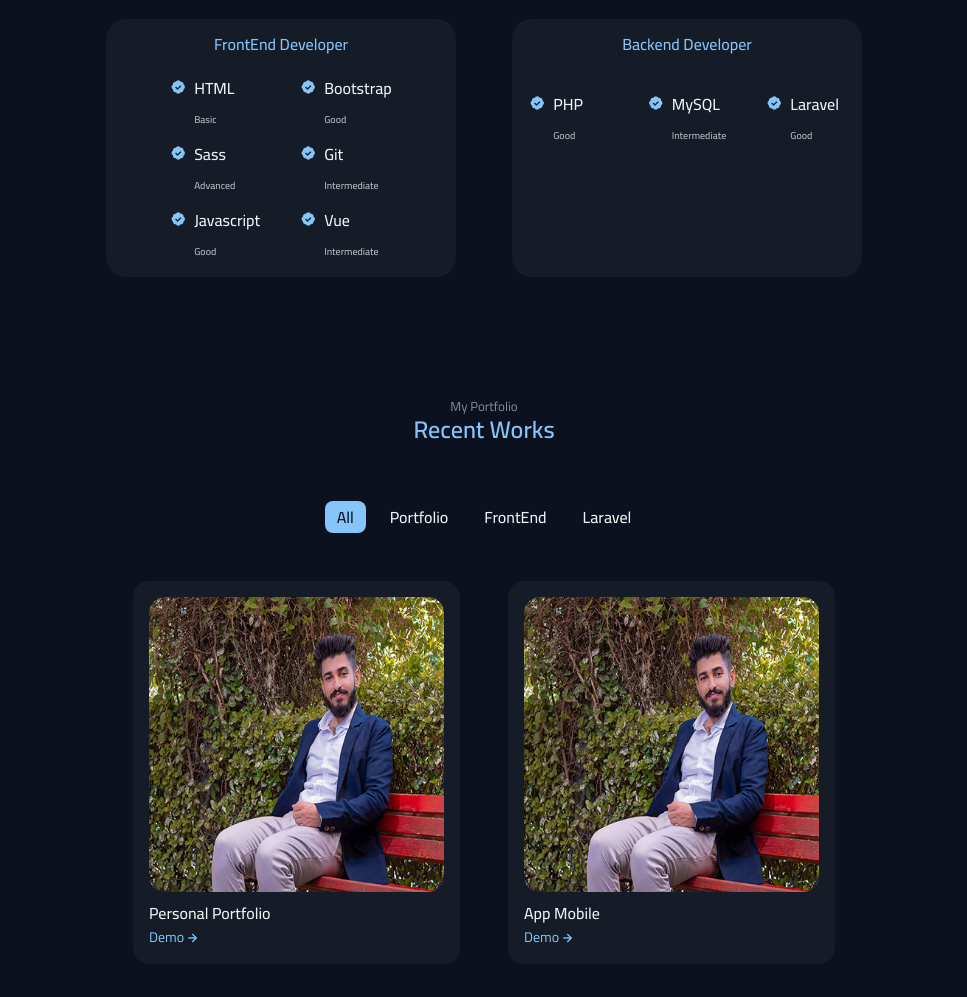
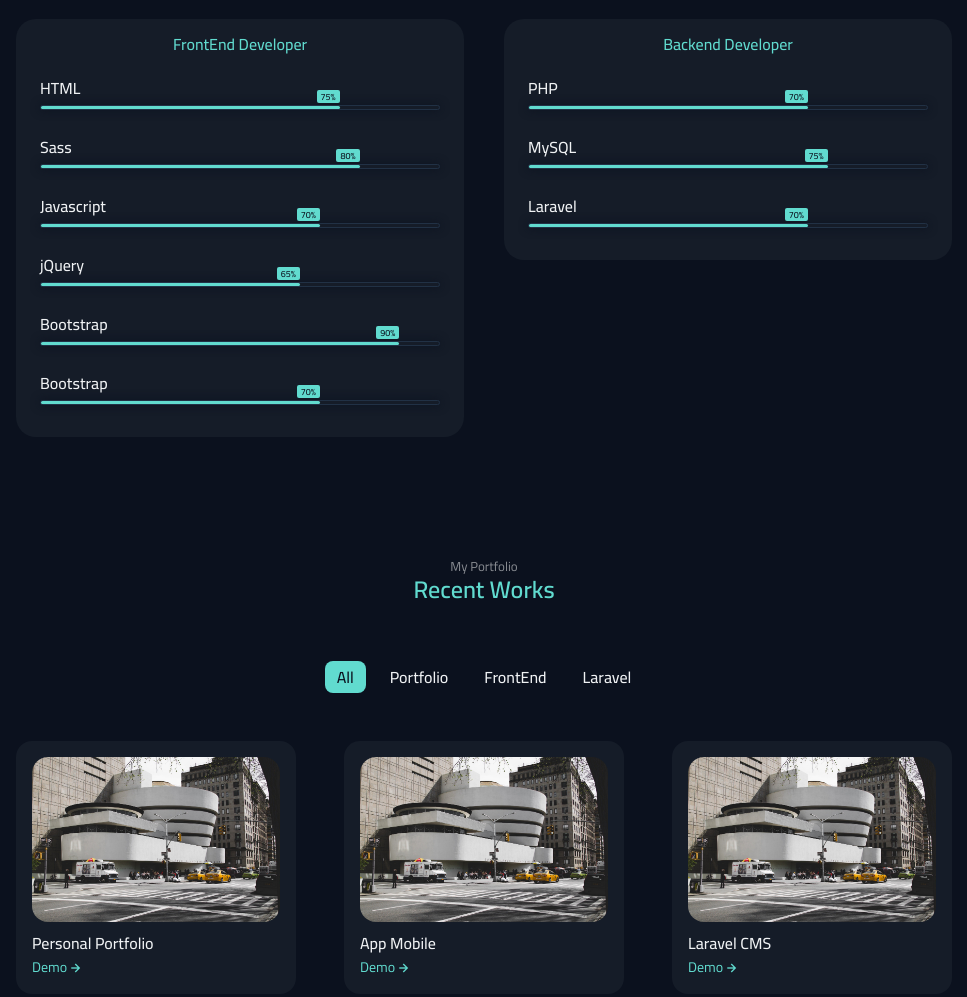
Before and after one commit to Anwar-Barakat/My-Personal-Prtfolio, a plain HTML site: page index.html in a window 1280 px wide. Shown: the part 1522-2519 px from the top of the page, without its empty margins (156-1123 px from the left). Drawn offline with nearby package versions, Linux system fonts and the light colour scheme.

Commit message:
add progress bar to skills section

```diff
--- a/css/main.scss
+++ b/css/main.scss
@@ -11,12 +11,12 @@
         --pink     : hsl(356,66%,75%)
         --teal     : hsl(174,63%,62%)
     */
-    --first-hue: 207;
-    --sat: 90%;
-    --lig: 75%;
+    --first-hue: 174;
+    --sat: 63%;
+    --lig: 62%;
     --second-hue: 219;
     --first-color: hsl(var(--first-hue), var(--sat), var(--lig));
-    --first-color-alt: hsl(var(--first-hue), var(--sat), 71%);
+    --first-color-alt: hsl(var(--first-hue), var(--sat), 58%);
     /*-4%*/
     --title-color: hsl(var(--second-hue), 15%, 95%);
     --text-color: hsl(var(--second-hue), 8%, 75%);
@@ -431,6 +431,7 @@ body.light-theme {
         padding-top: 1rem;
         padding-bottom: 1rem;
         border-radius: 1.25rem;
+        height: fit-content;
         .skills__title {
             font-size: var(--normal-font-size);
             font-weight: var(--font-medium);
@@ -439,15 +440,16 @@ body.light-theme {
             margin-bottom: 1.5rem;
         }
         .skill__box {
+            padding: 0 1.5rem 1rem;
             display: flex;
-            justify-content: center;
-            column-gap: 2.5rem;
+            flex-direction: column;
             .skill__group {
                 display: grid;
                 align-content: flex-start;
-                row-gap: 1rem;
+                row-gap: 1.75rem;
                 .skill__data {
                     display: flex;
+                    flex-direction: column;
                     column-gap: 0.5rem;
                     .bxs-badge-check {
                         font-size: 1rem;
@@ -461,13 +463,37 @@ body.light-theme {
                     .skills_level {
                         font-size: var(--tiny-font-size);
                         font-weight: var(--font-medium);
+                        width: 100%;
+                        height: 5px;
+                        border: 1px solid rgba(33, 49, 69, 1);
+                        border-radius: 4px;
+                        box-shadow: 0 0 10px var(--body-color);
+                        position: relative;
+                        .skills_level-progress {
+                            background-color: var(--first-color);
+                            border-radius: 4px;
+                            height: 3px;
+                            position: absolute;
+                            top: 0;
+                            left: 0.2px;
+                            width: 0%;
+                            opacity: 0;
+                            transition: 1s ease-in-out;
+                            span {
+                                position: absolute;
+                                right: 0;
+                                top: -1rem;
+                                background: var(--first-color);
+                                color: var(--body-color);
+                                padding: 0px 4px;
+                                border-radius: 2px;
+                                font-size: 9px;
+                                opacity: 0;
+                                transition: 1s ease-in-out;
+                            }
+                        }
                     }
                 }
-            }
-            .second {
-                grid-template-columns: repeat(3, 1fr);
-                column-gap: 2.5rem;
-                padding: 1rem;
             }
         }
     }
@@ -499,6 +525,7 @@ body.light-theme {
     }
     .work__container {
         padding-top: 1rem;
+        grid-template-columns: repeat(auto-fill, minmax(250px, 1fr));
         .work__card {
             background-color: var(--container-color);
             padding: 1rem;
@@ -695,6 +722,9 @@ body.light-theme {
     &::-webkit-scrollbar-thumb:hover {
         background-color: hsl(var(--second-hue), 8%, 44%);
     }
+    .skills_level {
+        border: 1px solid var(--text-color-light) !important;
+    }
 }
 
 // *============================= End Light Theme  ========================
@@ -702,7 +732,7 @@ body.light-theme {
 // *=======================================================================
 // *============================= Start Responsive   ======================
 // small devices  :
-@media screen and(max-width:320px) {
+@media screen and(max-width:300px) {
     .nav__menu {
         padding: 0.6rem 1rem !important;
     }
@@ -727,7 +757,6 @@ body.light-theme {
         font-size: var(--small-font-size) !important;
     }
     .skills__content {
-        width: 250px;
         .skill__box {
             flex-direction: column;
             align-items: center;
@@ -740,6 +769,9 @@ body.light-theme {
         .work__item {
             margin-bottom: 0.5rem;
         }
+    }
+    .skills_level {
+        border: 1px solid hsla(222, 9%, 72%, 1);
     }
 }
 
@@ -755,9 +787,6 @@ body.light-theme {
     .about__description {
         padding: 0 4rem;
     }
-    .skills__container {
-        justify-content: center;
-    }
     .work__container {
         justify-content: center;
     }
@@ -772,8 +801,12 @@ body.light-theme {
         width: 360px;
         margin: 0 auto;
     }
+    .skills__container {
+        width: 500px;
+    }
 }
 
+// Large devices :
 @media screen and(min-width:767px) {
     .work__container {
         grid-template-columns: repeat(2, max-content);
@@ -783,8 +816,17 @@ body.light-theme {
         justify-content: center;
         column-gap: 3rem;
     }
+    .skills__container {
+        grid-template-columns: repeat(auto-fill, minmax(300px, 1fr));
+        column-gap: 2.5rem;
+        justify-content: center;
+    }
+    .skills__container {
+        width: unset;
+    }
 }
 
+// Xlarge devices :
 @media screen and(min-width:992px) {
     .section {
         padding: 6.5rem 0 1rem;
@@ -838,10 +880,6 @@ body.light-theme {
     .about__container .about__img {
         width: 300px;
     }
-    .skills__container {
-        grid-template-columns: repeat(2, 350px);
-        column-gap: 3.5rem;
-    }
     .work__container {
         gap: 3rem;
     }
--- a/index.html
+++ b/index.html
@@ -134,52 +134,56 @@
             <span class="section__subtitle">My Abilities</span>
             <h2 class="section__title">Skills</h2>
             <div class="skills__container container grid">
-                <div class="skills__content">
+                <div class="skills__content" id="progress-section">
                     <h3 class="skills__title">FrontEnd Developer</h3>
                     <div class="skill__box">
                         <div class="skill__group">
                             <div class="skill__data">
-                                <i class="bx bxs-badge-check"></i>
-                                <div>
                                 <h3 class="skill__name">HTML</h3>
-                                    <span class="skills_level">Basic</span>
+                                <div class="skills_level">
+                                    <div class="skills_level-progress" data-progress="75">
+                                        <span>75%</span>
+                                    </div>
                                 </div>
                             </div>
                             <div class="skill__data">
-                                <i class="bx bxs-badge-check"></i>
-                                <div>
                                 <h3 class="skill__name">Sass</h3>
-                                    <span class="skills_level">Advanced</span>
+                                <div class="skills_level">
+                                    <div class="skills_level-progress" data-progress="80">
+                                        <span>80%</span>
+                                    </div>
                                 </div>
                             </div>
                             <div class="skill__data">
-                                <i class="bx bxs-badge-check"></i>
-                                <div>
                                 <h3 class="skill__name">Javascript</h3>
-                                    <span class="skills_level">Good</span>
+                                <div class="skills_level">
+                                    <div class="skills_level-progress" data-progress="70">
+                                        <span>70%</span>
                                     </div>
                                 </div>
                             </div>
-                        <div class="skill__group">
                             <div class="skill__data">
-                                <i class="bx bxs-badge-check"></i>
-                                <div>
-                                    <h3 class="skill__name">Bootstrap</h3>
-                                    <span class="skills_level">Good</span>
+                                <h3 class="skill__name">jQuery</h3>
+                                <div class="skills_level">
+                                    <div class="skills_level-progress" data-progress="65">
+                                        <span>65%</span>
+                                    </div>
                                 </div>
                             </div>
                             <div class="skill__data">
-                                <i class="bx bxs-badge-check"></i>
-                                <div>
-                                    <h3 class="skill__name">Git</h3>
-                                    <span class="skills_level">Intermediate</span>
+                                <h3 class="skill__name">Bootstrap</h3>
+                                <div class="skills_level">
+                                    <div class="skills_level-progress" data-progress="90">
+                                        <span>90%</span>
+                                    </div>
                                 </div>
                             </div>
                             <div class="skill__data">
-                                <i class="bx bxs-badge-check"></i>
-                                <div>
-                                    <h3 class="skill__name">Vue</h3>
-                                    <span class="skills_level">Intermediate</span>
+                                <h3 class="skill__name">Bootstrap</h3>
+                                <div class="skills_level">
+                                    <div class="skills_level-progress" data-progress="70">
+                                        <span>70%</span>
+                                    </div>
                                 </div>
                             </div>
                         </div>
@@ -189,26 +193,29 @@
                 <div class="skills__content">
                     <h3 class="skills__title">Backend Developer</h3>
                     <div class="skill__box">
-                        <div class="skill__group second">
+                        <div class="skill__group ">
                             <div class="skill__data">
-                                <i class="bx bxs-badge-check"></i>
-                                <div>
                                 <h3 class="skill__name">PHP</h3>
-                                    <span class="skills_level">Good</span>
+                                <div class="skills_level">
+                                    <div class="skills_level-progress" data-progress="70">
+                                        <span>70%</span>
+                                    </div>
                                 </div>
                             </div>
                             <div class="skill__data">
-                                <i class="bx bxs-badge-check"></i>
-                                <div>
                                 <h3 class="skill__name">MySQL</h3>
-                                    <span class="skills_level">Intermediate</span>
+                                <div class="skills_level">
+                                    <div class="skills_level-progress" data-progress="75">
+                                        <span>75%</span>
+                                    </div>
                                 </div>
                             </div>
                             <div class="skill__data">
-                                <i class="bx bxs-badge-check"></i>
-                                <div>
                                 <h3 class="skill__name">Laravel</h3>
-                                    <span class="skills_level">Good</span>
+                                <div class="skills_level">
+                                    <div class="skills_level-progress" data-progress="70">
+                                        <span>70%</span>
+                                    </div>
                                 </div>
                             </div>
                         </div>
@@ -230,25 +237,35 @@
             </div>
             <div class="work__container container grid">
                 <div class="work__card mix portfolio">
-                    <img src="images/header.jpeg" alt="" class="work__img">
+                    <img src="images/guggenheim-museum-2707258_1920.jpg" alt="" class="work__img">
                     <h3 class="work__title">Personal Portfolio</h3>
                     <a href="" class="work__button"><span>Demo</span> <i class="bx bx-right-arrow-alt work__icon"></i></a>
                 </div>
 
                 <div class="work__card mix frontEnd">
-                    <img src="images/header.jpeg" alt="" class="work__img">
+                    <img src="images/guggenheim-museum-2707258_1920.jpg" alt="" class="work__img">
                     <h3 class="work__title">App Mobile</h3>
                     <a href="" class="work__button"><span>Demo</span> <i class="bx bx-right-arrow-alt work__icon"></i></a>
                 </div>
 
                 <div class="work__card mix laravel">
-                    <img src="images/header.jpeg" alt="" class="work__img">
+                    <img src="images/guggenheim-museum-2707258_1920.jpg" alt="" class="work__img">
                     <h3 class="work__title">Laravel CMS</h3>
                     <a href="" class="work__button"><span>Demo</span> <i class="bx bx-right-arrow-alt work__icon"></i></a>
                 </div>
 
                 <div class="work__card mix laravel">
-                    <img src="images/header.jpeg" alt="" class="work__img">
+                    <img src="images/guggenheim-museum-2707258_1920.jpg" alt="" class="work__img">
+                    <h3 class="work__title">Personal Portfolio</h3>
+                    <a href="" class="work__button"><span>Demo</span> <i class="bx bx-right-arrow-alt work__icon"></i></a>
+                </div>
+                <div class="work__card mix laravel">
+                    <img src="images/guggenheim-museum-2707258_1920.jpg" alt="" class="work__img">
+                    <h3 class="work__title">Personal Portfolio</h3>
+                    <a href="" class="work__button"><span>Demo</span> <i class="bx bx-right-arrow-alt work__icon"></i></a>
+                </div>
+                <div class="work__card mix laravel">
+                    <img src="images/guggenheim-museum-2707258_1920.jpg" alt="" class="work__img">
                     <h3 class="work__title">Personal Portfolio</h3>
                     <a href="" class="work__button"><span>Demo</span> <i class="bx bx-right-arrow-alt work__icon"></i></a>
                 </div>
--- a/js/main.js
+++ b/js/main.js
@@ -91,3 +91,46 @@ const sr = ScrollReveal({
 sr.reveal(`.home__data`)
 sr.reveal(`.home__handle`, { delay: 700 })
 sr.reveal(`.home__social,.home__scroll`, { delay: 900, origin: 'bottom' })
+
+
+//!====================================
+//!======= Progress Bar On Scrolling :
+const skillSection = document.getElementById('progress-section'),
+    progressBars = document.querySelectorAll('.skills_level-progress');
+
+window.addEventListener('scroll', () => {
+    const sectionPosition = skillSection.getBoundingClientRect().top,
+        screenPosition = window.innerHeight / 2;
+
+    if (sectionPosition < screenPosition) {
+        progressBars.forEach(progressBar => {
+            const value = progressBar.dataset.progress;
+            progressBar.style.opacity = 1;
+            progressBar.style.width = `${value}%`;
+            progressBar.querySelector('span').style.opacity = 1;
+
+            let counter = 0;
+            setInterval(() => {
+                if (counter == value) {
+                    clearInterval()
+                } else {
+                    counter += 1;
+                    progressBar.querySelector('span').innerHTML = counter + "%";
+                }
+            }, 25)
+        });
+    } else {
+        progressBars.forEach(p => {
+            const value = p.dataset.progress;
+            p.style.opacity = 0;
+            p.style.width = 0;
+            p.querySelector('span').style.opacity = 0;
+        });
+    }
+
+    let upto = 0;
+
+
+
+
+});
```
Also changed, not shown: css/main.css, images/guggenheim-museum-2707258_1920.jpg (added), 1 other file. Lines whose indentation alone changed are shown as unchanged.
